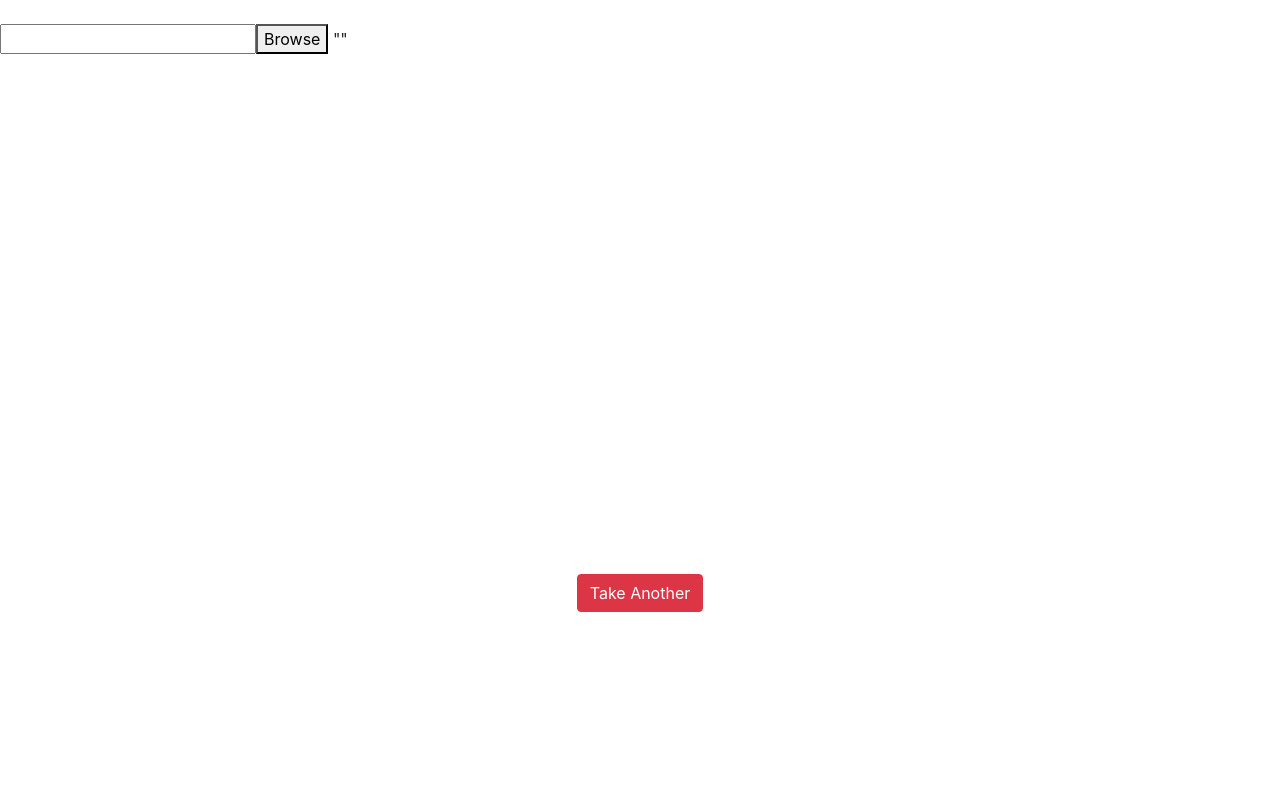
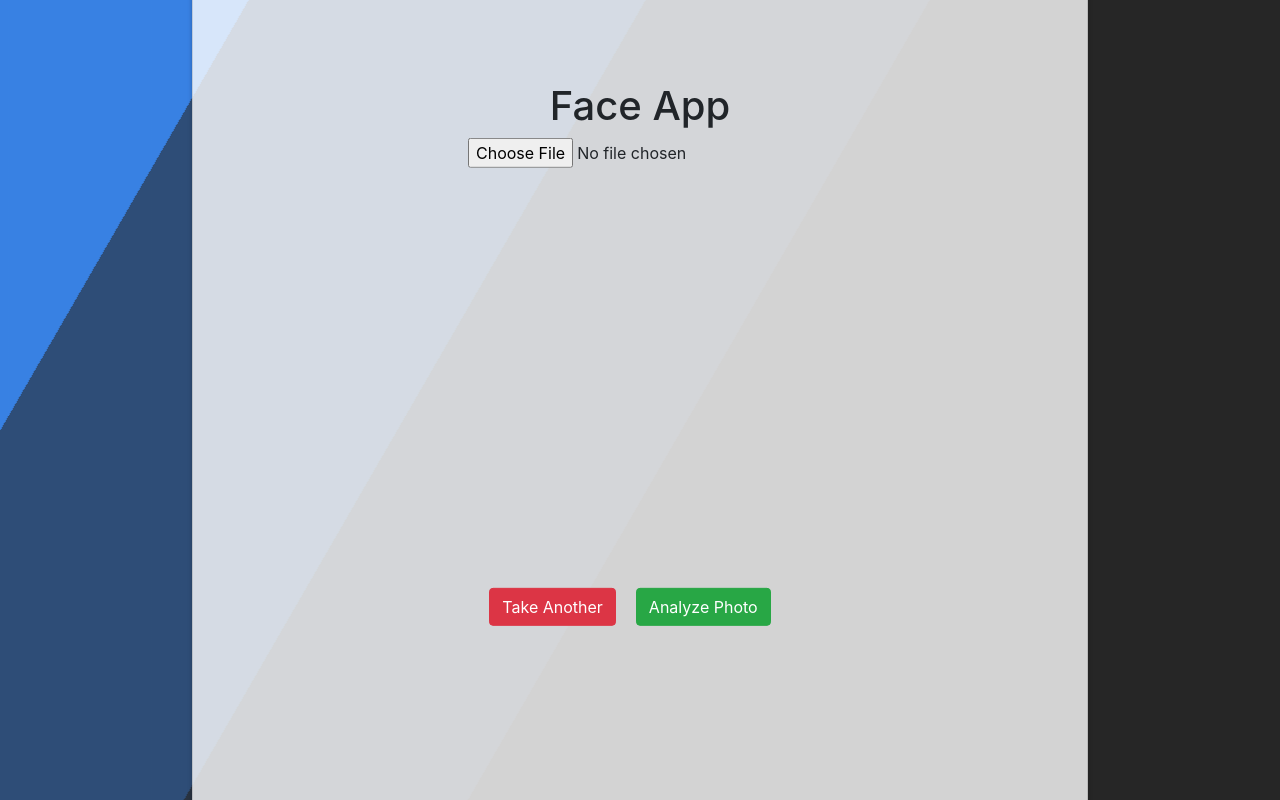
Before and after one commit to bkevin1052/FaceApp, an Angular app in the folder FaceApi/: page / in a window 1280 px wide. Both pictures are taken after a click on the button "Snap Photo". Built offline with nearby package versions, Linux system fonts and the light colour scheme; no server answers.

Commit message:
agregando front end animaciones

```diff
--- a/FaceApi/src/app/app.component.css
+++ b/FaceApi/src/app/app.component.css
@@ -2,6 +2,23 @@
   margin-top: 16px;
   margin-bottom: 16px;
   text-align: center;
+}
+
+.container {
+  font-family: arial;
+  font-size: 24px;
+  margin: 25px;
+  width: 350px;
+  height: 200px;
+  outline: dashed 1px black;
+}
+
+.child {
+  width: 50px;
+  height: 50px;
+  background-color: red;
+  /* Center horizontally*/
+  margin: 0 auto;
 }
 
 .list-unstyled {
@@ -21,3 +38,82 @@
 .hide {
   display: none;
 }
+
+html {
+  height: 100%;
+}
+
+body {
+  margin: 0;
+}
+
+.bg {
+  animation: slide 3s ease-in-out infinite alternate;
+  background-image: linear-gradient(
+    -60deg,
+    rgb(8, 8, 8) 50%,
+    rgb(28, 113, 224) 50%
+  );
+  bottom: 0;
+  left: -50%;
+  opacity: 0.5;
+  position: fixed;
+  right: -50%;
+  top: 0;
+  z-index: -1;
+}
+
+.bg2 {
+  animation-direction: alternate-reverse;
+  animation-duration: 4s;
+}
+
+.bg3 {
+  animation-duration: 5s;
+}
+
+.content {
+  background-color: rgba(255, 255, 255, 0.8);
+  border-radius: 0.25em;
+  box-shadow: 0 0 0.25em rgba(0, 0, 0, 0.25);
+  box-sizing: border-box;
+  left: 50%;
+  padding: 10vmin;
+  position: fixed;
+  text-align: center;
+  top: 50%;
+  transform: translate(-50%, -50%);
+}
+
+@keyframes slide {
+  0% {
+    transform: translateX(-25%);
+  }
+  100% {
+    transform: translateX(25%);
+  }
+}
+
+html,
+body {
+  height: 100%;
+}
+.center {
+  display: block;
+  margin-left: auto;
+  margin-right: auto;
+}
+body {
+  display: -ms-flexbox;
+  display: -webkit-box;
+  display: flex;
+  -ms-flex-align: center;
+  -ms-flex-pack: center;
+  -webkit-box-align: center;
+  align-items: center;
+  -webkit-box-pack: center;
+  justify-content: center;
+  padding-top: 40px;
+  padding-bottom: 40px;
+  background-color: #f5f5f5;
+}
--- a/FaceApi/src/app/app.component.html
+++ b/FaceApi/src/app/app.component.html
@@ -1,27 +1,25 @@
-<div class="row my-4">
-  <div class="col">
-    <input type="text" [(ngModel)]="imageUrl">
-    <button (click)="getInfo(imageUrl)">Browse</button>
-    {{ImageInfo|json}}
-  </div>
-</div>
-<div class="video-container" *ngIf="!error">
-	<video [class.show]="!isCaptured" [class.hide]="isCaptured" #video id="video" [width]="WIDTH" [height]="HEIGHT"
+<div class="bg"></div>
+<div class="bg bg2"></div>
+<div class="bg bg3"></div>
+<div class="card content" style="width: 70%; margin-left: auto; margin-right: auto">
+  <div class="card-body" >
+     <h1> Face App</h1>
+
+    <input type="file" (change)="OnFileSelected($event)">
+
+    <video style="width: 70%; margin-left: auto; margin-right: auto" [class.show]="!isCaptured" [class.hide]="isCaptured" #video id="video" [width]="WIDTH" [height]="HEIGHT"
       autoplay></video>
-	<canvas [class.show]="isCaptured" [class.hide]="!isCaptured" #canvas id="canvas" [width]="WIDTH"
+    <canvas style="width: 70%; margin-left: auto; margin-right: auto"  [class.show]="isCaptured" [class.hide]="!isCaptured" #canvas id="canvas" [width]="WIDTH"
       [height]="HEIGHT"></canvas>
   </div>
 
   <div class="snap-container">
     <button class="btn btn-primary" *ngIf="!isCaptured" (click)="capture()">Snap Photo</button>
+
     <button class="btn btn-danger" *ngIf="isCaptured" (click)="removeCurrent()">Take Another</button>
 
-	<div *ngIf="error" class="text-danger mt-4">
-		{{ error }}. Please click refresh on stackblitz
-		<div class="mt-5">
-			<img src="https://trungk18.com/7e0976255739e721501803ee074f1f94/camera.gif" />
-		</div>
-		</div>
+    <button class="btn btn-success" *ngIf="isCaptured" style="margin:20px;">Analyze Photo</button>
+
   </div>
 
       <ul class="list-unstyled">
--- a/FaceApi/src/app/app.component.ts
+++ b/FaceApi/src/app/app.component.ts
@@ -25,6 +25,10 @@ export class AppComponent {
   captures: string[] = [];
   error: any;
   isCaptured: boolean;
+
+  OnFileSelected(event: any){
+    console.log(event)
+  }
 
   async ngAfterViewInit() {
     await this.setupDevices();
@@ -75,7 +79,7 @@ export class AppComponent {
   constructor(private data:AzureCognitiveServicesService){
     this.imageUrl = '';
     this.ImageInfo = '';
-    this.captures = [];;
+    this.captures = [];
   }
 
   getInfo(imageUrl:string){
```
Also changed, not shown: FaceApi/.angulardoc.json (added). Lines whose indentation alone changed are shown as unchanged.
